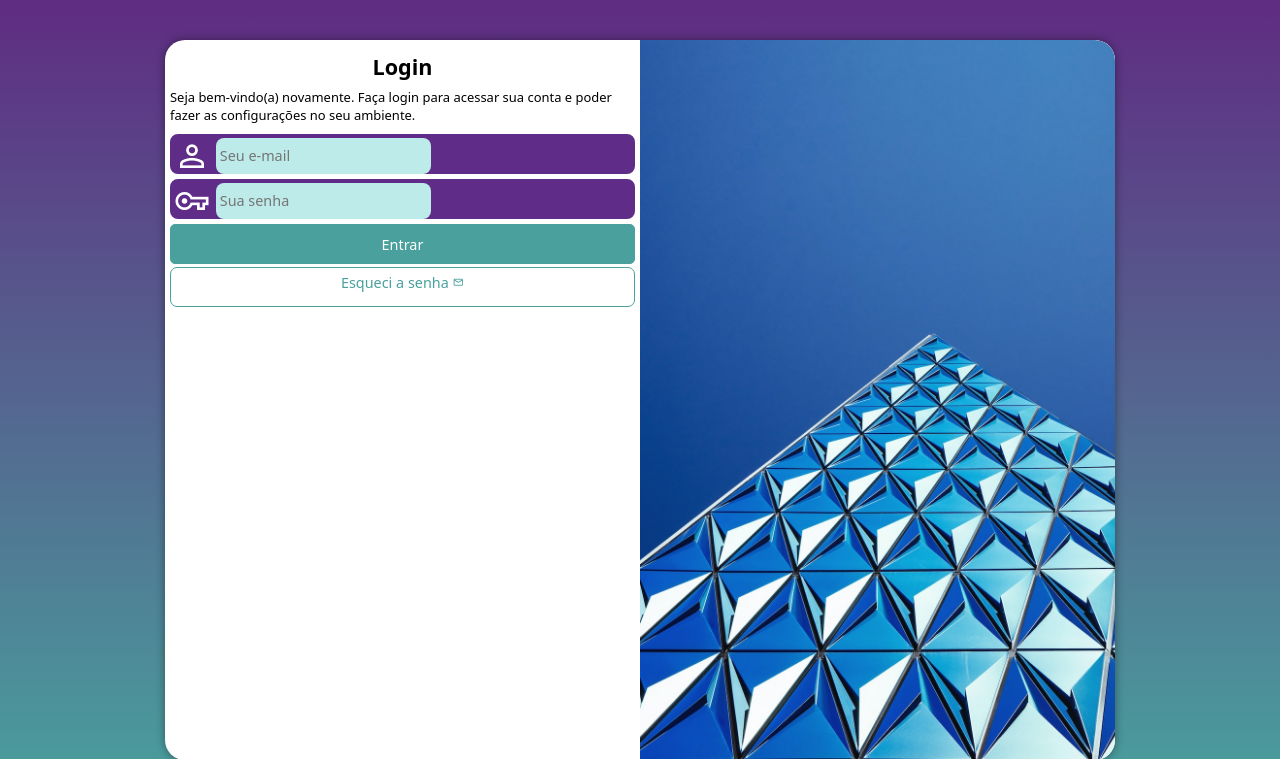
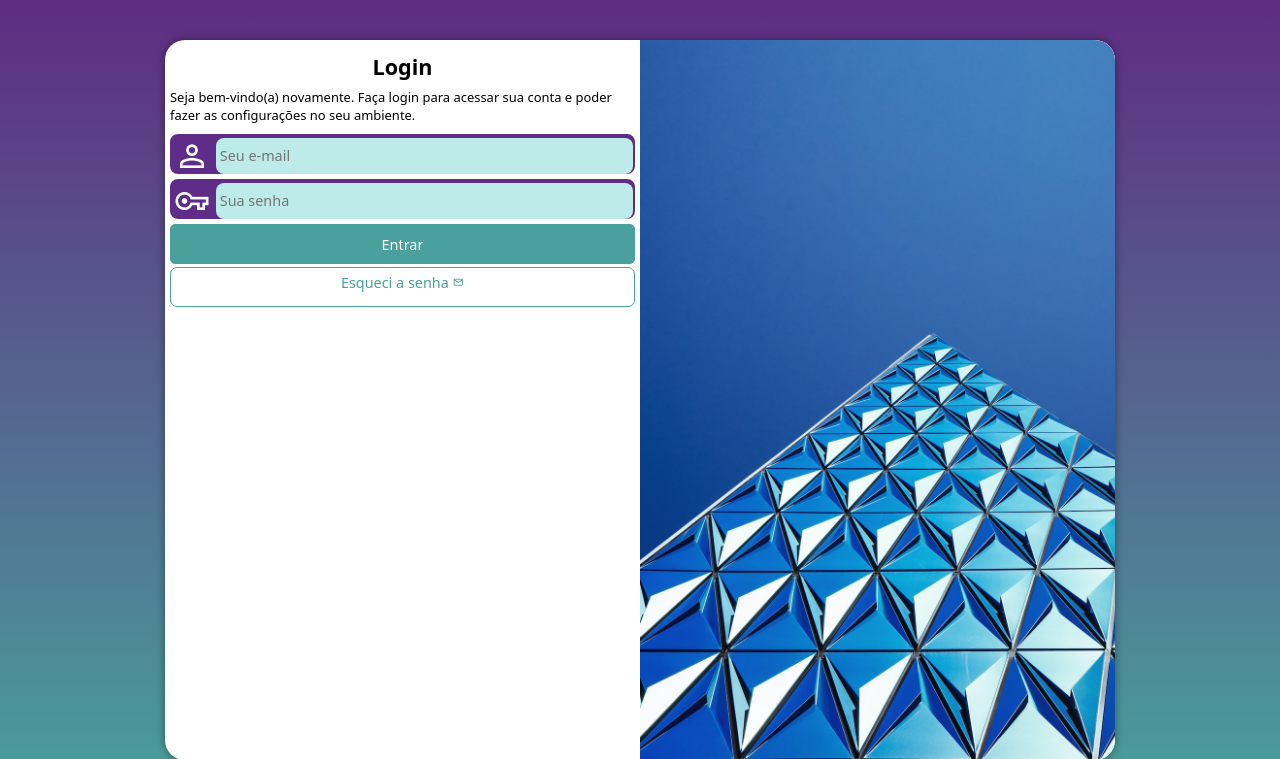
Before and after one commit to rdsilvadev/d15, a PHP site: page / in a window 1280 px wide. Shown: the top 759 px of the page. Run offline with PHP 8.4, Linux system fonts and the light colour scheme.

Commit message:
Update style.css

```diff
--- a/estilos/style.css
+++ b/estilos/style.css
@@ -102,7 +102,7 @@ div.campo > input {
     background-color: #bcebe9;
     font-size: 1em;
     height: 100%;
-    width: calc(100 - 40px);
+    width: calc(100% - 44px);
     transform: translateY(-13px);
     border: 0px;
     border-radius: 8px;
```
